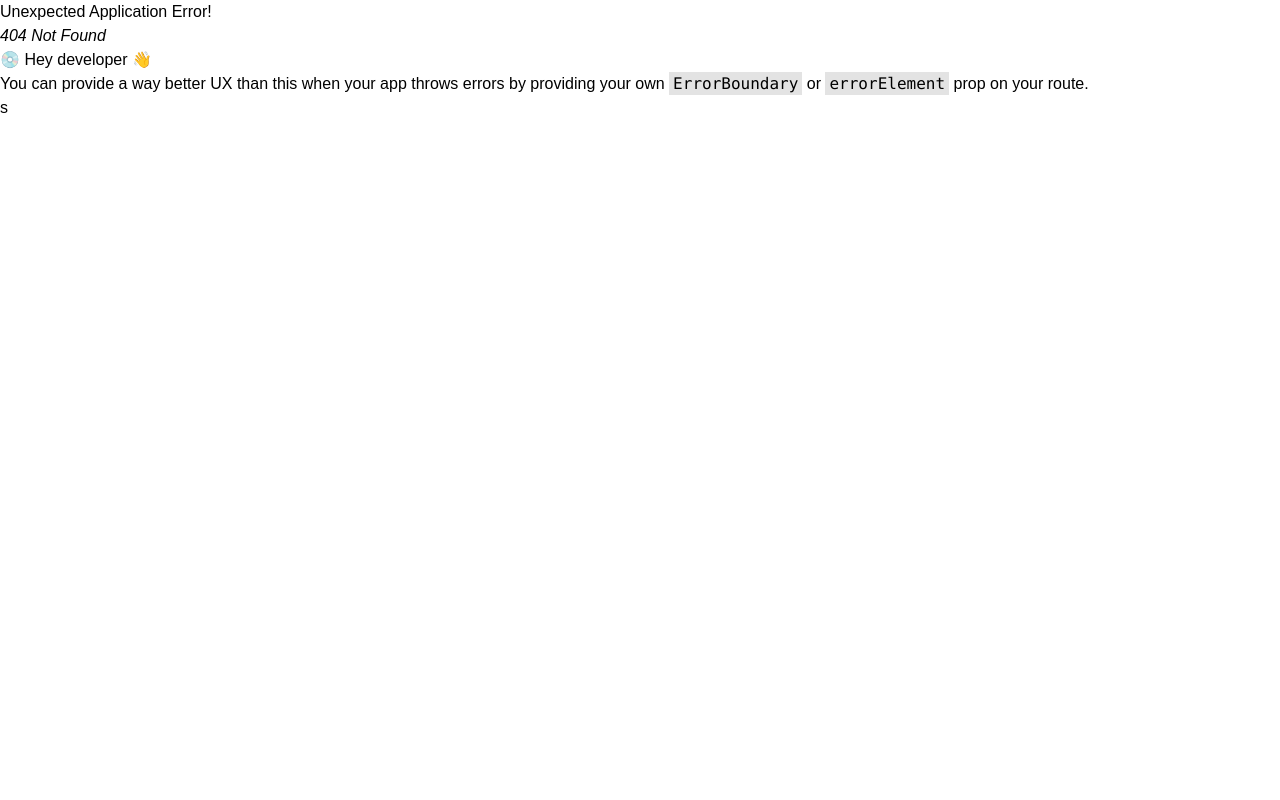
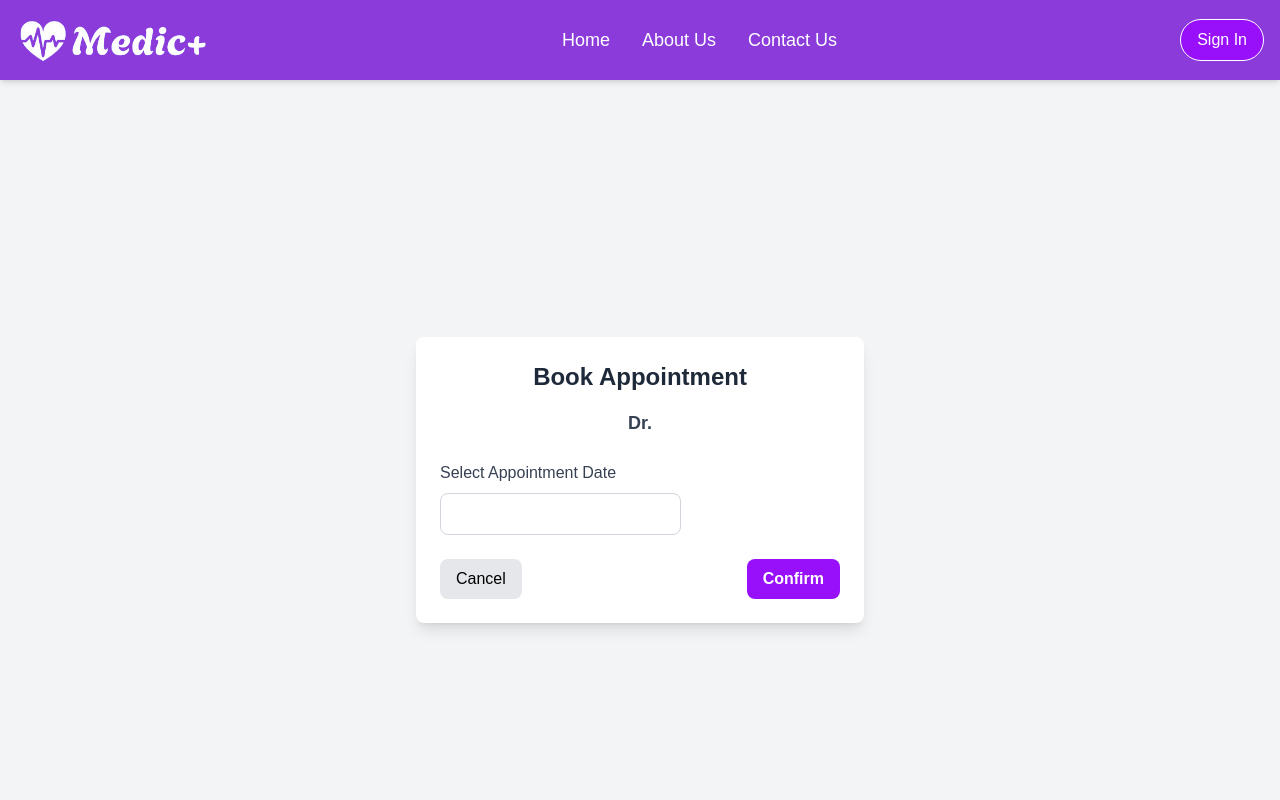
Before and after one commit to Sumaiya-Meem/Doctor-Appointment-Management-System, a React (Vite) app: page /book-appointment/1 in a window 1280 px wide. Before the commit this address had no page. Shown: the top 800 px of the page. Built offline with nearby package versions, Linux system fonts and the light colour scheme.

Commit message:
implement book appoinment functionality

```diff
--- a/package.json
+++ b/package.json
@@ -16,6 +16,7 @@
     "localforage": "^1.10.0",
     "match-sorter": "^8.1.0",
     "react": "^19.1.1",
+    "react-datepicker": "^8.7.0",
     "react-dom": "^19.1.1",
     "react-hook-form": "^7.62.0",
     "react-hot-toast": "^2.6.0",
--- /dev/null
+++ b/src/Dashboard/PatientDashboards/BookAppointment/BookAppointment.jsx
@@ -0,0 +1,124 @@
+import React, { useState } from "react";
+import { useLocation, useNavigate, useParams } from "react-router-dom";
+import axiosInstance from "../../../utils/axios";
+import DatePicker from "react-datepicker";
+import "react-datepicker/dist/react-datepicker.css";
+import toast from "react-hot-toast";
+
+const BookAppointment = () => {
+  const { doctorId } = useParams();
+  const location = useLocation();
+  const navigate = useNavigate();
+  const doctor = location.state;
+
+  const [selectedDate, setSelectedDate] = useState(null);
+  const [isSubmitting, setIsSubmitting] = useState(false);
+  const [success, setSuccess] = useState(false);
+
+  const handleBooking = async () => {
+    if (!selectedDate) {
+      return toast.error("Please select a date");
+    }
+
+    const token = localStorage.getItem("token");
+    if (!token) {
+      return toast.error("You must be logged in to book an appointment");
+    }
+
+    try {
+      setIsSubmitting(true);
+
+      await axiosInstance.post("/appointments",{doctorId,
+          date: selectedDate.toISOString().split("T")[0],
+        },
+        {
+          headers: {
+            Authorization: `Bearer ${token}`,
+          },
+        }
+      );
+
+      toast.success("Your appointment has been booked successfully!");
+      setSuccess(true);
+    }
+    catch (error) {
+      console.error("Error booking appointment:", error);
+      if (error.response && error.response.status === 401) {
+        toast.error("Unauthorized. Please log in again.");
+      }
+      else {
+        toast.error("Failed to book appointment. Please try again.");
+      }
+    }
+    finally {
+      setIsSubmitting(false);
+    }
+  };
+
+  return (
+    <div className="flex justify-center items-center min-h-screen bg-gray-100 p-4">
+      <div className="bg-white rounded-lg shadow-lg w-full max-w-md p-6">
+        <h2 className="text-2xl font-bold text-gray-800 mb-4 text-center">
+          Book Appointment
+        </h2>
+
+        <div className="text-center mb-6">
+          <h3 className="text-lg font-semibold text-gray-700">
+            Dr. {doctor?.name}
+          </h3>
+          <p className="text-sm text-gray-500 capitalize">
+            {doctor?.specialization}
+          </p>
+        </div>
+
+        {/* Date Picker */}
+        {!success ? (
+          <>
+            <div className="mb-4">
+              <label className="block text-gray-700 mb-2">
+                Select Appointment Date
+              </label>
+              <DatePicker
+                selected={selectedDate}
+                onChange={(date) => setSelectedDate(date)}
+                className="w-full border border-gray-300 rounded-lg px-4 py-2 focus:ring-2 focus:ring-purple-600"
+                minDate={new Date()}
+                dateFormat="yyyy-MM-dd"
+              />
+            </div>
+
+            <div className="flex justify-between mt-6">
+              <button
+                onClick={() => navigate(-1)}
+                className="px-4 py-2 rounded-lg bg-gray-200 hover:bg-gray-300"
+              >
+                Cancel
+              </button>
+              <button
+                onClick={handleBooking}
+                disabled={isSubmitting}
+                className="px-4 py-2 rounded-lg bg-purple-600 text-white font-bold hover:bg-purple-700 disabled:opacity-50"
+              >
+                {isSubmitting ? "Booking..." : "Confirm"}
+              </button>
+            </div>
+          </>
+        ) : (
+          <div className="text-center">
+            <p className="text-green-600 font-semibold text-lg mb-4">
+              Appointment booked successfully!
+            </p>
+            <button
+              onClick={() => navigate("/myAppointment")}
+              className="px-4 py-2 rounded-lg bg-blue-500 text-white font-bold hover:bg-blue-600"
+            >
+              Show All Your Appointment
+            </button>
+          </div>
+        )}
+      </div>
+    </div>
+  );
+};
+
+export default BookAppointment;
--- /dev/null
+++ b/src/Dashboard/PatientDashboards/MyAppointments/MyAppointments.jsx
@@ -0,0 +1,13 @@
+import React from 'react';
+
+const MyAppointments = () => {
+                  return (
+                                    <div>
+                                          <h3 className="text-xl font-semibold text-gray-700">
+              My Appointments
+            </h3>
+                                    </div>
+                  );
+};
+
+export default MyAppointments;
--- a/src/Dashboard/PatientDashboards/PatientDashboard/PatientDashboard.jsx
+++ b/src/Dashboard/PatientDashboards/PatientDashboard/PatientDashboard.jsx
@@ -2,6 +2,7 @@ import React, { useState, useEffect } from "react";
 import axiosInstance from "../../../utils/axios";
 import img from "../../../assets/images/img.jpg";
 import { FaSearch } from "react-icons/fa";
+import { useNavigate } from "react-router-dom";
 
 const PatientDashboard = () => {
   const [activeTab, setActiveTab] = useState("doctors");
@@ -11,6 +12,7 @@ const PatientDashboard = () => {
   const [selectedSpecialization, setSelectedSpecialization] = useState("");
   const [currentPage, setCurrentPage] = useState(1);
   const [totalPages, setTotalPages] = useState(1);
+  const navigate = useNavigate();
 
   // Fetch specializations
   useEffect(() => {
@@ -47,8 +49,7 @@ const PatientDashboard = () => {
         const response = await axiosInstance.get("/doctors", { params });
         setDoctors(response.data.data);
         setTotalPages(response.data.totalPages);
-      }
-      catch (error) {
+      } catch (error) {
         console.error("Error fetching doctors:", error);
       }
     };
@@ -58,18 +59,18 @@ const PatientDashboard = () => {
     }
   }, [activeTab, currentPage, searchTerm, selectedSpecialization]);
 
-  const handleSearchChange = (e) =>{
+  const handleSearchChange = (e) => {
     setSearchTerm(e.target.value);
     setCurrentPage(1); // Reset first page on new search
   };
 
-  const handleSpecializationChange = (e) =>{
+  const handleSpecializationChange = (e) => {
     setSelectedSpecialization(e.target.value);
     setCurrentPage(1);
   };
 
   const handlePageChange = (page) => {
-    if(page >= 1 && page <= totalPages){
+    if (page >= 1 && page <= totalPages) {
       setCurrentPage(page);
     }
   };
@@ -110,7 +111,7 @@ const PatientDashboard = () => {
     }
 
     // ellipsis after first page if needed
-    if(startPage > 2) {
+    if (startPage > 2) {
       pages.push(
         <span key="ellipsis1" className="px-2">
           ...
@@ -119,7 +120,7 @@ const PatientDashboard = () => {
     }
 
     // middle pages
-    for(let i=startPage;i<=endPage;i++) {
+    for (let i = startPage; i <= endPage; i++) {
       pages.push(
         <button
           type="button"
@@ -137,7 +138,7 @@ const PatientDashboard = () => {
     }
 
     // ellipsis before last page if needed
-    if(endPage<totalPages-1) {
+    if (endPage < totalPages - 1) {
       pages.push(
         <span key="ellipsis2" className="px-2">
           ...
@@ -146,7 +147,7 @@ const PatientDashboard = () => {
     }
 
     // show last page if there is more than one page
-    if(totalPages > 1){
+    if (totalPages > 1) {
       pages.push(
         <button
           type="button"
@@ -226,7 +227,7 @@ const PatientDashboard = () => {
         {activeTab === "doctors" ? (
           <>
             <h1 className="text-2xl font-bold text-gray-800 mb-6">
-              Find a Doctor
+              Find Your Doctor !
             </h1>
 
             {/* search and filter section */}
@@ -302,9 +303,12 @@ const PatientDashboard = () => {
                         </p>
 
                         <button
-                          className="mt-4 w-full
-                        bg-[#326fd2] font-bold
-                           text-white py-2 rounded-lg transition-colors duration-300"
+                          onClick={() =>
+                            navigate(`/book-appointment/${doctor.id}`, {
+                              state: doctor,
+                            })
+                          }
+                          className="mt-4 w-full bg-[#326fd2] font-bold text-white py-2 rounded-lg transition-colors duration-300"
                         >
                           Book Appointment
                         </button>
@@ -313,7 +317,7 @@ const PatientDashboard = () => {
                   ))}
                 </div>
 
-            {/* Pagination */}
+                {/* Pagination */}
                 {totalPages > 1 && renderPagination()}
               </>
             ) : (
@@ -332,6 +336,7 @@ const PatientDashboard = () => {
           <div className="bg-white rounded-lg shadow p-8 text-center">
             <i className="fas fa-calendar-check text-5xl text-purple-400 mb-4"></i>
             <h3 className="text-xl font-semibold text-gray-700">
+
               My Appointments
             </h3>
           </div>
--- a/src/Login/Login.jsx
+++ b/src/Login/Login.jsx
@@ -32,6 +32,7 @@ const Login = () => {
       }
 
       // Save user info in localStorage
+       localStorage.setItem("token", res.data.token);
        localStorage.setItem('user', JSON.stringify(userData));
         console.log("Login successful:", res);
         toast.success("Login successful!");
```
Also changed, not shown: src/Routes/Routes.jsx (+10 -0 lines), 1 other file (tests, documents, lock files or other folders).
